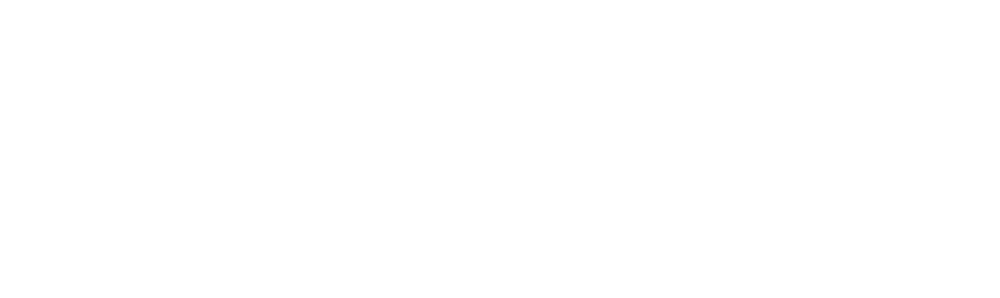
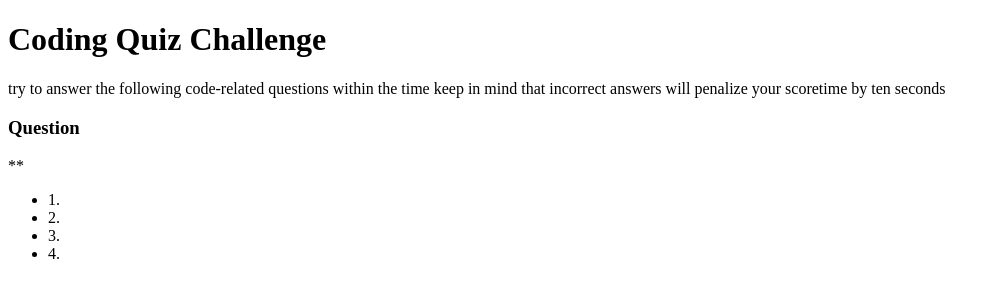
Before and after one commit to MaryMD98/Unit4-Homework, a plain HTML site: page index.html in a window 1280 px wide. Shown: the whole page, without its empty margins (0-1000 px from the left). Drawn offline with Linux system fonts and the light colour scheme.

Commit message:
added the header and main to html and the wuestions and answers to be displayed

```diff
--- a/index.html
+++ b/index.html
@@ -9,6 +9,22 @@
     <title>Coding Assessment</title>
 </head>
 <body>
+    <header>
+        <h1>Coding Quiz Challenge</h1>
+        <p> try to answer the following code-related questions within the time
+            keep in mind that incorrect answers will penalize your scoretime by ten seconds</p>
+    </header>
+
+    <main>
+        <h3>Question</h3>
+        <p>**</p>
+        <ul>
+            <li>1.</li>
+            <li>2.</li>
+            <li>3.</li>
+            <li>4.</li>
+        </ul>
+    </main>
 
 
     <script type="text/javasrcipt" src="Assets/js/script.js"></script>
```
Also changed, not shown: Assets/js/script.js (+33 -0 lines).
